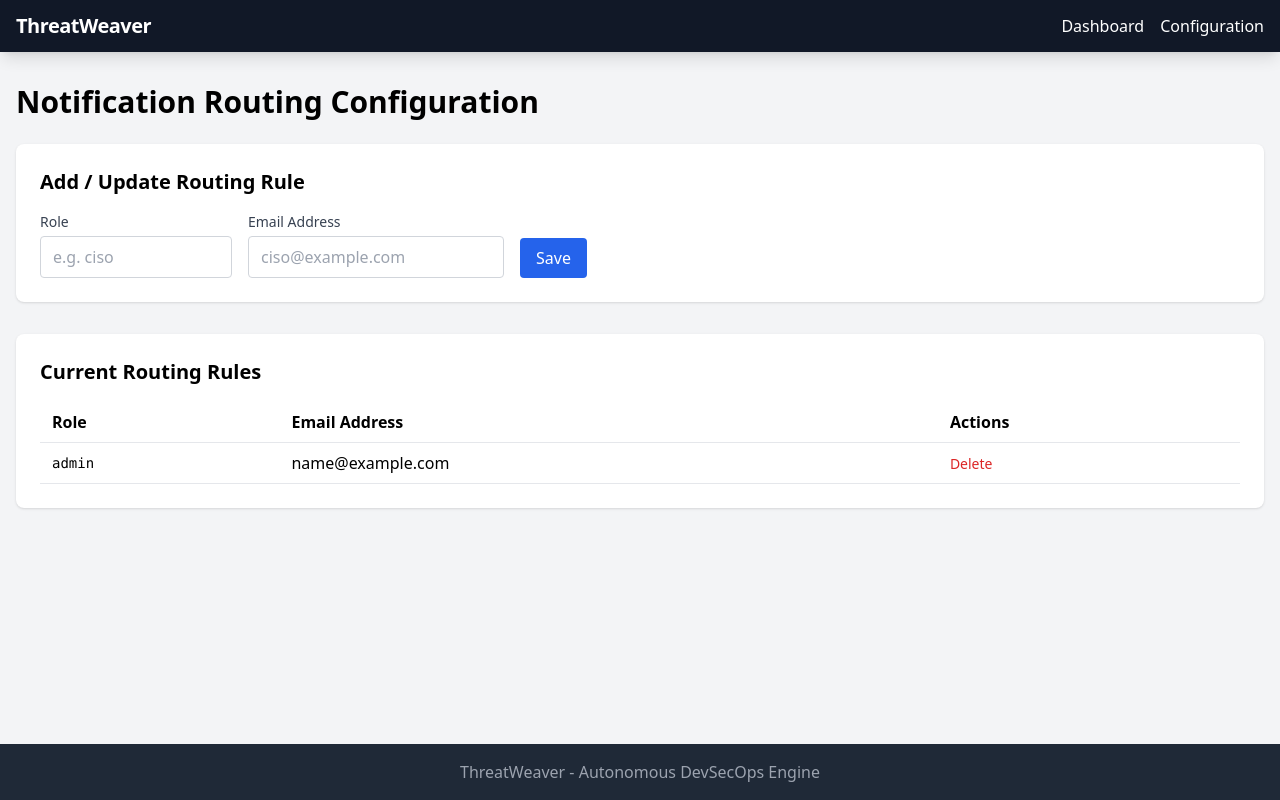
After one commit to a6dulr4hman/threat-weaver, a FastAPI app: template app/templates/config.html in a window 1280 px wide. The commit adds this page. Run offline with FastAPI, Linux system fonts and the light colour scheme; the template is opened without the code that fills it: most values are stand-ins (such as "Sample title", 1, 10 or a date in 2020); some libraries are stand-ins or nearby versions.

Commit message:
feat: add /config HTML route and DNS TXT domain verification
- Add html_router to config.py with GET /config/ rendering config.html
- Create config.html template with routing config management UI
- Replace HTTP-only verification with DNS TXT lookup at _threatweaver.<domain>
- Keep HTTP fallback for backwards compatibility
- Update workspace.html with DNS TXT record instructions
- Add dnspython to requirements.txt
- Add tests for /config page, DNS verification, and HTTP fallback

```diff
--- /dev/null
+++ b/app/templates/config.html
@@ -0,0 +1,86 @@
+{% extends "base.html" %}
+
+{% block content %}
+<h1 class="text-3xl font-bold mb-6">Notification Routing Configuration</h1>
+
+<section class="bg-white rounded-lg shadow p-6 mb-8">
+    <h2 class="text-xl font-semibold mb-4">Add / Update Routing Rule</h2>
+    <form id="config-form" class="flex items-end space-x-4">
+        <div>
+            <label class="block text-sm font-medium text-gray-700 mb-1">Role</label>
+            <input type="text" id="role-input" placeholder="e.g. ciso"
+                   class="border border-gray-300 rounded px-3 py-2 w-48" required>
+        </div>
+        <div>
+            <label class="block text-sm font-medium text-gray-700 mb-1">Email Address</label>
+            <input type="email" id="email-input" placeholder="ciso@example.com"
+                   class="border border-gray-300 rounded px-3 py-2 w-64" required>
+        </div>
+        <button type="submit"
+                class="bg-blue-600 text-white px-4 py-2 rounded hover:bg-blue-700">
+            Save
+        </button>
+    </form>
+</section>
+
+<section class="bg-white rounded-lg shadow p-6">
+    <h2 class="text-xl font-semibold mb-4">Current Routing Rules</h2>
+    <div class="overflow-x-auto">
+        <table class="w-full text-left border-collapse">
+            <thead>
+                <tr class="border-b">
+                    <th class="py-2 px-3">Role</th>
+                    <th class="py-2 px-3">Email Address</th>
+                    <th class="py-2 px-3">Actions</th>
+                </tr>
+            </thead>
+            <tbody id="config-table-body">
+                {% for config in configs %}
+                <tr class="border-b hover:bg-gray-50" data-role="{{ config.role }}">
+                    <td class="py-2 px-3 font-mono text-sm">{{ config.role }}</td>
+                    <td class="py-2 px-3">{{ config.email_address }}</td>
+                    <td class="py-2 px-3">
+                        <button onclick="deleteConfig('{{ config.role }}')"
+                                class="text-red-600 hover:text-red-800 text-sm font-medium">
+                            Delete
+                        </button>
+                    </td>
+                </tr>
+                {% endfor %}
+            </tbody>
+        </table>
+    </div>
+</section>
+
+<script>
+document.getElementById('config-form').addEventListener('submit', async (e) => {
+    e.preventDefault();
+    const role = document.getElementById('role-input').value.trim();
+    const email = document.getElementById('email-input').value.trim();
+    if (!role || !email) return;
+
+    const response = await fetch(`/api/config/routing/${encodeURIComponent(role)}`, {
+        method: 'PUT',
+        headers: {'Content-Type': 'application/json'},
+        body: JSON.stringify({role: role, email_address: email})
+    });
+    if (response.ok) {
+        window.location.reload();
+    } else {
+        alert('Failed to save routing config');
+    }
+});
+
+async function deleteConfig(role) {
+    if (!confirm(`Delete routing config for "${role}"?`)) return;
+    const response = await fetch(`/api/config/routing/${encodeURIComponent(role)}`, {
+        method: 'DELETE'
+    });
+    if (response.ok) {
+        window.location.reload();
+    } else {
+        alert('Failed to delete routing config');
+    }
+}
+</script>
+{% endblock %}
--- a/requirements.txt
+++ b/requirements.txt
@@ -7,3 +7,4 @@ jinja2
 python-multipart
 resend
 python-dotenv
+dnspython
```
Also changed, not shown: app/routers/config.py (+24 -5 lines), app/services/verification.py (+35 -4 lines), app/templates/workspace.html (+10 -2 lines), tests/test_config.py (+8 -0 lines), tests/test_workspaces.py (+50 -6 lines).
